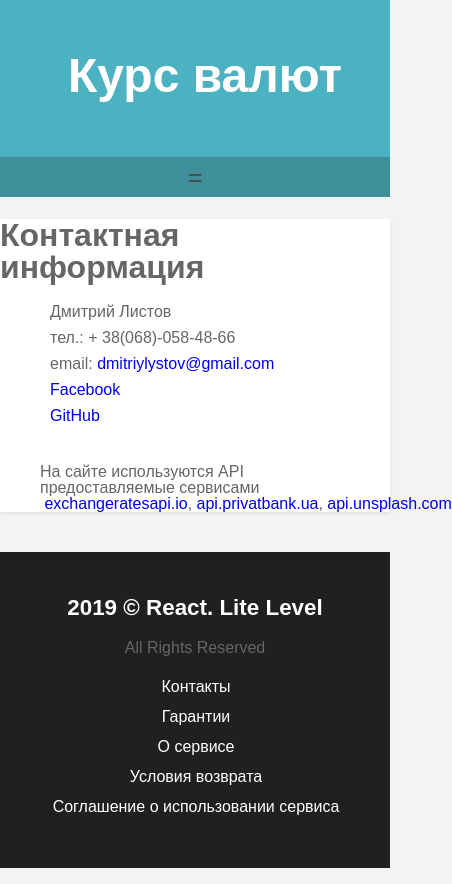
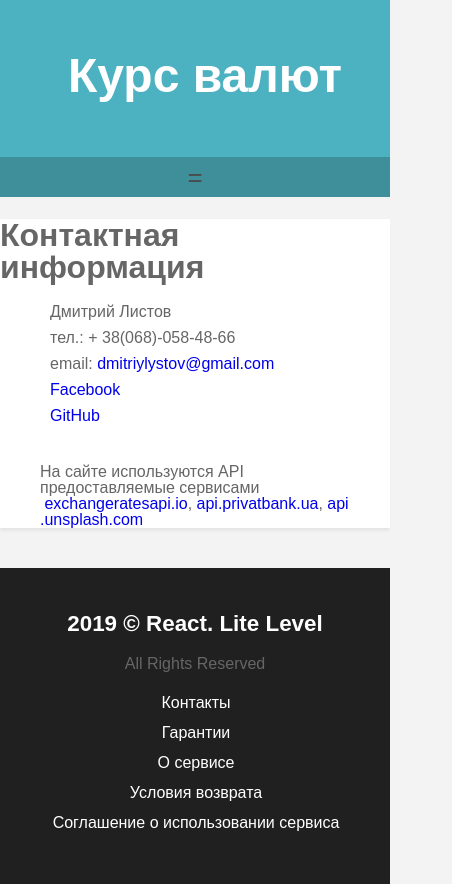
Before and after one commit to Ervin156/exchange_rate_website, a React (Create React App) app: page /contacts in a window 390 px wide. Shown: the whole page, 452 px wide, since content can reach past the window. Built offline with nearby package versions, Linux system fonts and the light colour scheme.

Commit message:
finish adaptation

```diff
--- a/src/components/App.scss
+++ b/src/components/App.scss
@@ -103,9 +103,7 @@ main,
   }
 }
 @media (max-width: 828px) {
-  body, html{
-    // max-width: 828px;
-  }
+
   .container{
     max-width: 828px;
   }
@@ -140,7 +138,6 @@ main,
         .flex-item {
           border: none;
           margin: 0;
-          // width: 50%;
           .currency-name {
             text-align: center;
           }
--- a/src/components/Main/contacts/Contacts.scss
+++ b/src/components/Main/contacts/Contacts.scss
@@ -1,14 +1,16 @@
-.contacts{
-    li{
+.contacts {
+  li {
     cursor: pointer;
     margin: 10px;
   }
-    a{
+  a {
     text-decoration: none;
   }
-    i{
+  i {
     font-style: normal;
   }
-    p{
-        margin: 40px}
+  p {
+    word-wrap: break-word;
+    margin: 40px;
   }
+}
--- a/src/components/Nav/Nav.scss
+++ b/src/components/Nav/Nav.scss
@@ -76,7 +76,7 @@
       visibility: hidden;
     }
     .menu li a {
-      font-size: 1.5rem;
+      font-size: 1rem;
       width: 95%;
       text-align: center;
     }
```
Also changed, not shown: src/components/Main/Main.js (+4 -4 lines), 9 other files (tests, documents, lock files or other folders). Lines whose indentation alone changed are shown as unchanged.
